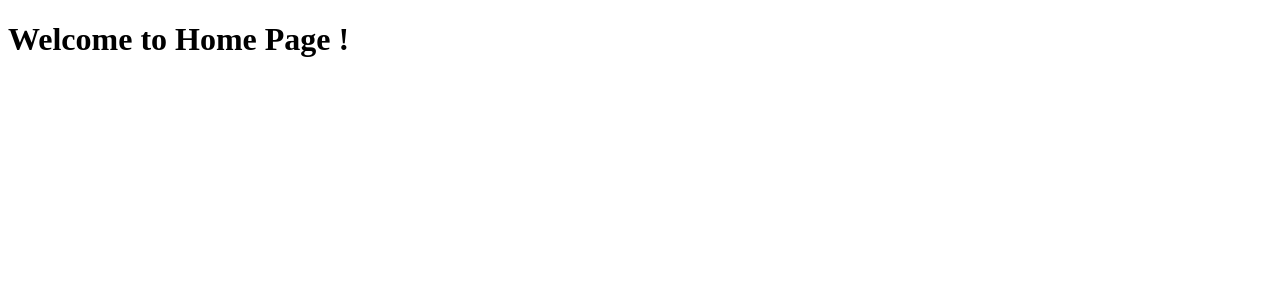
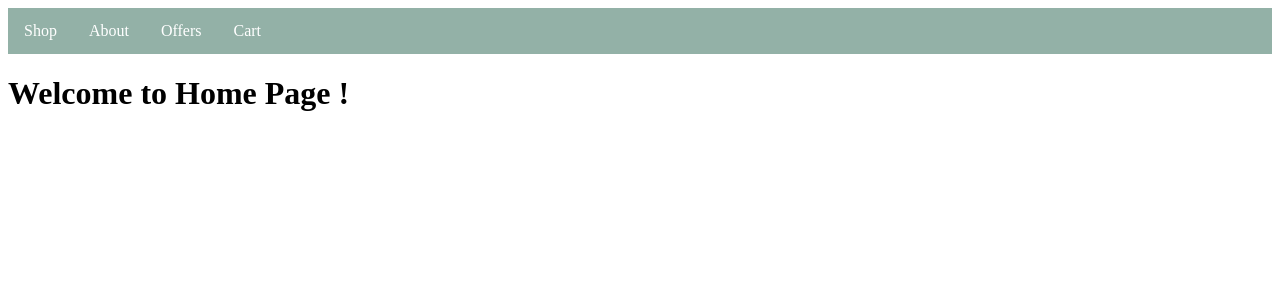
Before and after one commit to JakubKosakowski/Django-End-Project, a Django app: page / in a window 1280 px wide. Shown: the top 300 px of the page. Run offline with Django 4.2, Linux system fonts and the light colour scheme.

Commit message:
Create stylesheet and add them to base

```diff
--- a/app/settings.py
+++ b/app/settings.py
@@ -118,7 +118,9 @@ USE_TZ = True
 # Static files (CSS, JavaScript, Images)
 # https://docs.djangoproject.com/en/4.2/howto/static-files/
 
-STATIC_URL = 'static/'
+STATIC_URL = '/static/'
+
+STATICFILES_DIRS = [os.path.join(BASE_DIR, 'static')]
 
 # Default primary key field type
 # https://docs.djangoproject.com/en/4.2/ref/settings/#default-auto-field
--- a/shop_app/templates/base.html
+++ b/shop_app/templates/base.html
@@ -1,10 +1,13 @@
+{% load static %}
 <!DOCTYPE html>
 <html lang="en">
 <head>
     <meta charset="UTF-8">
     <title>{% block title %}{% endblock %}</title>
+    <link rel="stylesheet" href="{% static 'css/style.css' %}"
 </head>
 <body>
+    {% include 'navbar.html' %}
     {% block content %}{% endblock %}
 </body>
 </html>
--- /dev/null
+++ b/static/css/style.css
@@ -0,0 +1,23 @@
+ul {
+  list-style-type: none;
+  margin: 0;
+  padding: 0;
+  overflow: hidden;
+  background-color: #93B1A7;
+}
+
+li {
+  float: left;
+}
+
+li a {
+  display: block;
+  color: white;
+  text-align: center;
+  padding: 14px 16px;
+  text-decoration: none;
+}
+
+li a:hover {
+  background-color: #7A918D;
+}
```
